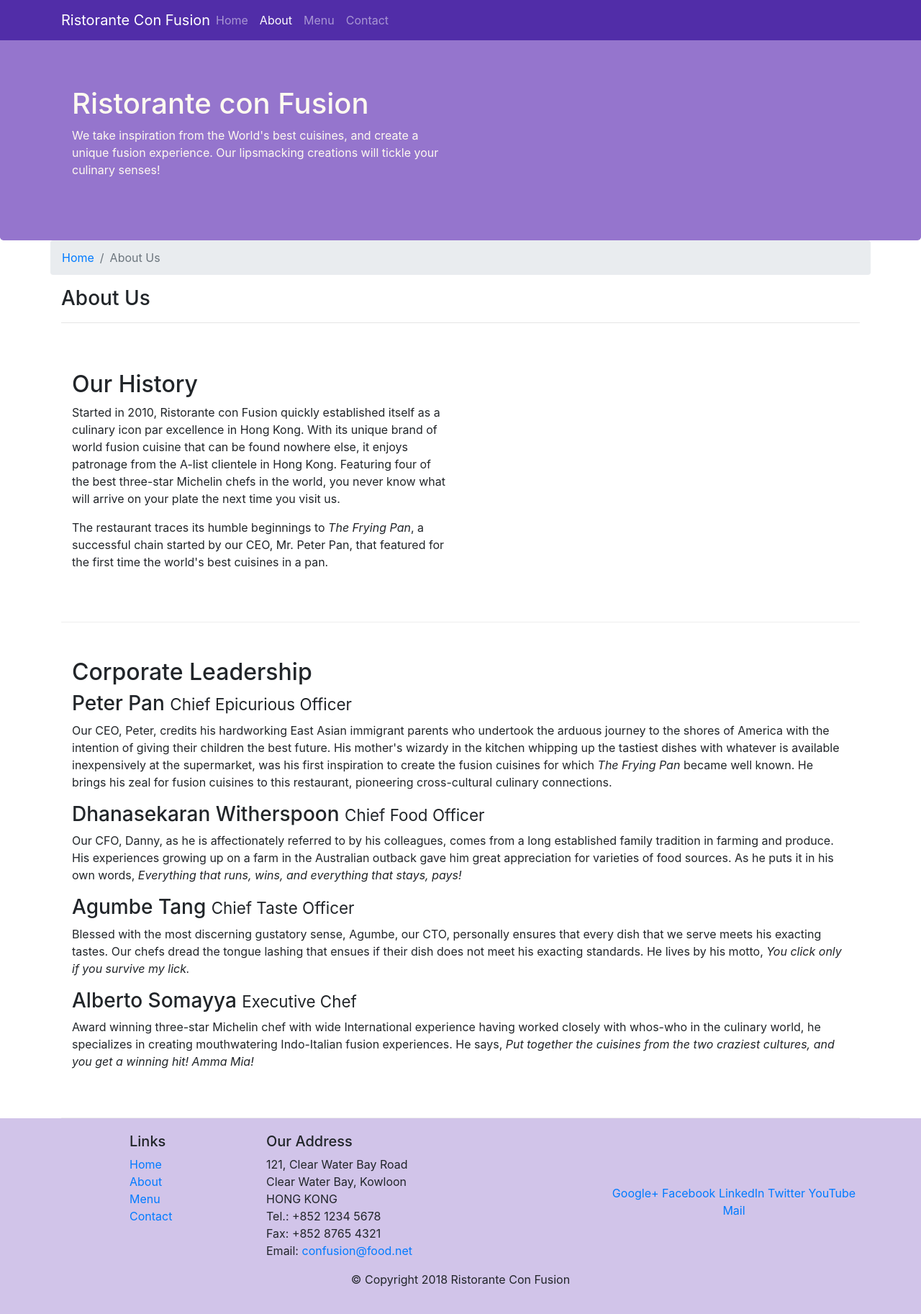
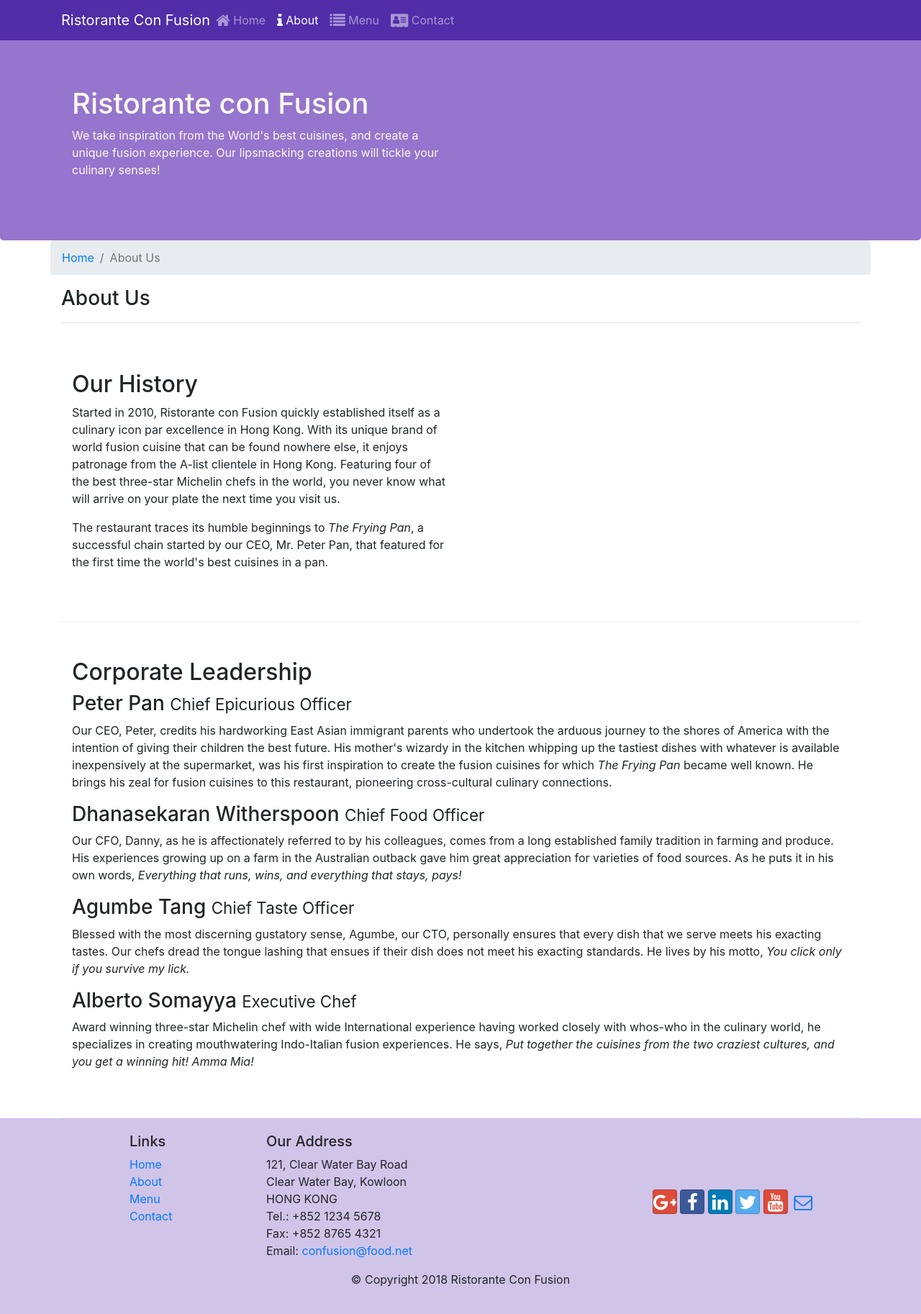
Before and after one commit to martinlud136/conFusion, a website: page aboutus.html in a window 1280 px wide. Shown: the whole page at 72% size. Drawn offline with nearby package versions, Linux system fonts and the light colour scheme.

Commit message:
icon fonts

```diff
--- a/aboutus.html
+++ b/aboutus.html
@@ -8,6 +8,8 @@
     <meta name="viewport" content="width=device-width, initial-scale=1, shrink-to-fit=no">
     <meta http-equiv="x-ua-compatible" content="ie=edge">
     <link rel="stylesheet" href="node_modules/bootstrap/dist/css/bootstrap.min.css">
+    <link rel="stylesheet" href="node_modules/font-awesome/css/font-awesome.min.css">
+    <link rel="stylesheet" href="node_modules/bootstrap-social/bootstrap-social.css">
     <link rel="stylesheet" href="./css/styles.css">
 </head>
 
@@ -20,10 +22,10 @@
             <a class="navbar-brand mr-auto" href="index.html">Ristorante Con Fusion</a>
             <div class="collapse navbar-collapse" id="Navbar">
                 <ul class="navbar-nav mr-auto">
-                    <li class="nav-item"><a class="nav-link" href="index.html">Home</a></li>
-                    <li class="nav-item active"><a class="nav-link" href="#">About</a></li>
-                    <li class="nav-item"><a class="nav-link" href="#">Menu</a></li>
-                    <li class="nav-item"><a class="nav-link" href="#">Contact</a></li>
+                    <li class="nav-item"><a class="nav-link" href="index.html"><span class="fa fa-home fa-lg"></span> Home</a></li>
+                    <li class="nav-item active"><a class="nav-link" href="#"><span class="fa fa-info fa-lg"></span> About</a></li>
+                    <li class="nav-item"><a class="nav-link" href="#"><span class="fa fa-list fa-lg"></span> Menu</a></li>
+                    <li class="nav-item"><a class="nav-link" href="#"><span class="fa fa-address-card fa-lg"></span> Contact</a></li>
                 </ul>
             </div>
         </div>
@@ -105,12 +107,12 @@
                 </div>
                 <div class="col-12 col-sm-4 align-self-center">
                     <div class="text-center">
-                        <a href="http://google.com/+">Google+</a>
-                        <a href="http://www.facebook.com/profile.php?id=">Facebook</a>
-                        <a href="http://www.linkedin.com/in/">LinkedIn</a>
-                        <a href="http://twitter.com/">Twitter</a>
-                        <a href="http://youtube.com/">YouTube</a>
-                        <a href="mailto:">Mail</a>
+                        <a class="btn btn-social-icon btn-google" href="http://google.com/+"><i class="fa fa-google-plus fa-lg"></i></a>
+                        <a class="btn btn-social-icon btn-facebook" href="http://www.facebook.com/profile.php?id="><i class="fa fa-facebook fa-lg"></i></a>
+                        <a class="btn btn-social-icon btn-linkedin" href="http://www.linkedin.com/in/"><i class="fa fa-linkedin fa-lg"></i></a>
+                        <a class="btn btn-social-icon btn-twitter" href="http://twitter.com/"><i class="fa fa-twitter fa-lg"></i></a>
+                        <a class="btn btn-social-icon btn-google" href="http://youtube.com/"><i class="fa fa-youtube fa-lg"></i></a>
+                        <a class="btn btn-social-icon" href="mailto:"><i class="fa fa-envelope-o fa-lg"></i></a>
                     </div>
                 </div>
            </div>
--- a/package.json
+++ b/package.json
@@ -15,6 +15,8 @@
   },
   "dependencies": {
     "bootstrap": "^4.0.0",
+    "bootstrap-social": "^5.1.1",
+    "font-awesome": "^4.7.0",
     "jquery": "^3.3.1",
     "popper.js": "^1.12.9"
   }
```
Also changed, not shown: index.html (+15 -13 lines), 1 other file.
